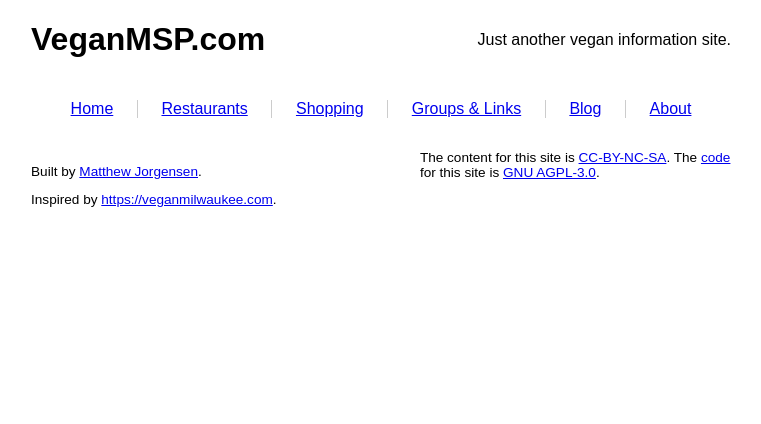
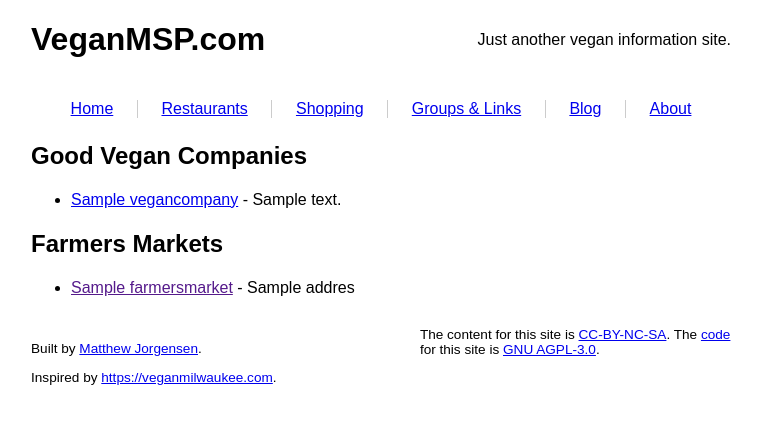
Before and after one commit to VeganMSP/veganmsp.com, a Django app: page /shopping/ in a window 1280 px wide. Shown: the top 424 px of the page, without its empty margins (259-1020 px from the left). Run offline with Django 3.2, Linux system fonts and the light colour scheme; tables that the repository leaves empty hold one stand-in row (values such as "Sample post"); parts of the project's set-up code (start-up, migrations or seed data) failed here and were passed over.

Commit message:
#17: Figure out what to do about the Shopping section
- Add VeganCompany entity
- Fill out shopping + groups/links templates

```diff
--- a/info/admin.py
+++ b/info/admin.py
@@ -7,6 +7,7 @@ from .models import (
 	Neighborhood,
 	Restaurant,
 	RestaurantLocation,
+	VeganCompany,
 )
 
 
@@ -40,3 +41,4 @@ class FarmersMarketAdmin(admin.ModelAdmin):
 
 admin.site.register(Address)
 admin.site.register(FarmersMarket, FarmersMarketAdmin)
+admin.site.register(VeganCompany)
--- a/info/models.py
+++ b/info/models.py
@@ -79,3 +79,11 @@
 
 	def __str__(self):
 		return self.name
+
+class VeganCompany(models.Model):
+	name = models.CharField(max_length=200)
+	website = models.CharField(max_length=2000, blank=True)
+	description = models.TextField(blank=True)
+
+	def __str__(self):
+		return self.name
--- a/info/templates/info/shopping.html
+++ b/info/templates/info/shopping.html
@@ -3,5 +3,33 @@
 {% block content %}
 <div class="page-content">
 
+<h2>Good Vegan Companies</h2>
+
+{% if vegan_com_list %}
+	<ul>
+		{% for item in vegan_com_list %}
+			<li>{% if item.website %}
+			<a target="_blank" rel="noopener" href="{{ item.website }}">{{ item.name }}</a>
+			{% else %}
+			{{ item.name }}
+			{% endif %}
+			{% if item.description %} - {{ item.description }}{% endif %}
+			</li>
+		{% endfor %}
+	</ul>
+{% else %}
+	<p>No shopping in the database!</p>
+{% endif %}
+
+<h2>Farmers Markets</h2>
+{% if farmers_market_list %}
+	<ul>
+		{% for market in farmers_market_list %}
+			<li><a href="">{{ market.name }}</a> - {{ market.address }}</li>
+		{% endfor %}
+	</ul>
+{% else %}
+	<p>No farmers markets in the database.</p>
+{% endif %}
 </div>
 {% endblock %}
--- a/info/views.py
+++ b/info/views.py
@@ -3,7 +3,9 @@ from django.views.generic import TemplateView, ListView
 from blog.models import Post
 
 from .models import (
-	Restaurant
+	Restaurant,
+	FarmersMarket,
+	VeganCompany,
 )
 
 
@@ -33,3 +35,9 @@ class RestaurantIndex(ListView):
 
 class ShoppingIndex(TemplateView):
 	template_name = 'info/shopping.html'
+
+	def get_context_data(self, **kwargs):
+		context = super().get_context_data(**kwargs)
+		context['farmers_market_list'] = FarmersMarket.objects.order_by('name')
+		context['vegan_com_list'] = VeganCompany.objects.order_by('name')
+		return context
```
Also changed, not shown: info/templates/info/links.html (+10 -0 lines), info/migrations/0003_vegancompany.py (added), info/migrations/0004_vegancompany_website.py (added), info/migrations/0005_vegancompany_description.py (added).
